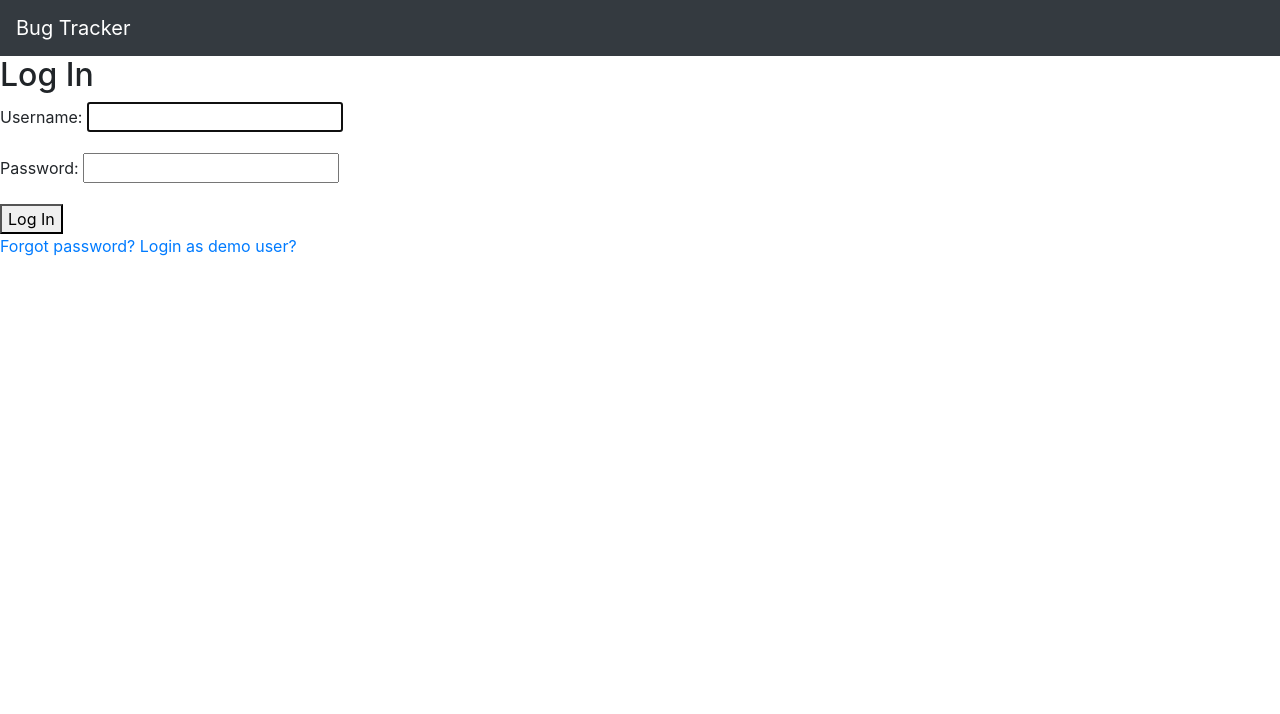
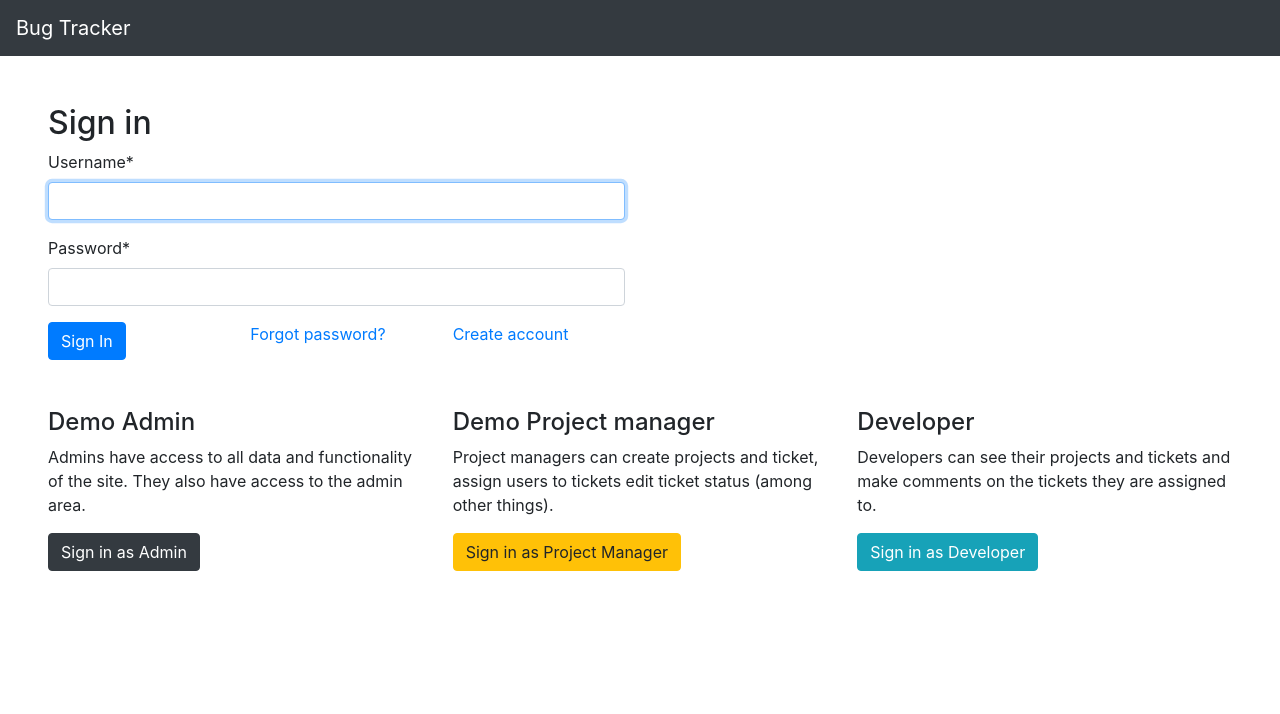
Before and after one commit to KristianMSchmidt/django-bugtracker, a Django app: page /accounts/login/ in a window 1280 px wide. Shown: the top 714 px of the page. Run offline with Django 3.2, Linux system fonts and the light colour scheme; parts of the project's set-up code (start-up, migrations or seed data) failed here and were passed over; some libraries are stand-ins or nearby versions.

Commit message:
login page css

```diff
--- a/config/settings.py
+++ b/config/settings.py
@@ -43,6 +43,7 @@ INSTALLED_APPS = [
 
     # Third-party
     'debug_toolbar',
+    'crispy_forms',
 
     # Local
     'notifications',
@@ -51,6 +52,8 @@ INSTALLED_APPS = [
     'projects.apps.ProjectsConfig',
     'tickets.apps.TicketsConfig',
 ]
+
+CRISPY_TEMPLATE_PACK = 'bootstrap4'
 
 MIDDLEWARE = [
     'django.middleware.security.SecurityMiddleware',
@@ -153,7 +156,7 @@ AUTH_USER_MODEL = 'accounts.CustomUser'
 
 # over-riding default redirect urls
 LOGIN_REDIRECT_URL = 'dashboard'
-LOGOUT_REDIRECT_URL = 'demo_login'
+LOGOUT_REDIRECT_URL = 'login'
 
 EMAIL_BACKEND = 'django.core.mail.backends.console.EmailBackend'
 
--- a/pages/urls.py
+++ b/pages/urls.py
@@ -1,10 +1,9 @@
 from django.urls import path
-from .views import DemoLoginView, DashboardView, AboutView, UserListView, UserDetailView
+from .views import DashboardView, AboutView, UserListView, UserDetailView
 
 urlpatterns = [
     path('personel/', UserListView.as_view(), name='user_list'),
     path('personel/<str:username>/', UserDetailView.as_view(), name='user_detail'),
     path('about/', AboutView.as_view(), name='about'),
     path('', DashboardView.as_view(), name='dashboard'),
-    path('demo-login/', DemoLoginView.as_view(), name='demo_login')
 ]
--- a/pages/views.py
+++ b/pages/views.py
@@ -10,9 +10,6 @@ from projects.models import Project
 from django.contrib.auth.mixins import LoginRequiredMixin
 from django.db.models import Count
 from notifications.models import Notification
-
-class DemoLoginView(TemplateView):
-    template_name = 'demo_login.html'
 
 class AboutView(TemplateView):
     template_name = 'about.html'
--- a/templates/dashboard.html
+++ b/templates/dashboard.html
@@ -21,13 +21,10 @@
             </div>
         </div>
     </div>
-
 {% endblock content %}
 
 
-
 {% block javascript %}
-
     <!-- JS chart library -->
     <script src="https://cdnjs.cloudflare.com/ajax/libs/Chart.js/2.7.1/Chart.bundle.min.js"></script>
 
--- a/templates/registration/login.html
+++ b/templates/registration/login.html
@@ -1,16 +1,61 @@
 {% extends '_base.html' %}
-
+{% load crispy_forms_tags %}
 {% block title %}Log In{% endblock title %}
 
 {% block content %}
-<h2>Log In</h2>
-<form method="post">
-    {% csrf_token %}
-    {{ form.as_p }}
-    <button type="submit">Log In</button>
-</form>
-<a href="{% url 'password_reset' %}">Forgot password?</a>
-<a href="{% url 'demo_login' %}">Login as demo user?</a>
 
+<div class="container-fluid p-5">
 
+    <h2>Sign in</h2>
+    <div class="row mb-5">
+        <div class="col-12 col-md-6">
+            <form method="post">
+                {% csrf_token %}
+                {{ form|crispy }}
+                <div class="row">
+                    <div class="col-4">
+                        <button class="btn btn-primary" type="submit">Sign In</button>
+                    </div>
+                    <div class="col-4">
+                        <a href="{% url 'password_reset' %}">Forgot password?</a>
+                    </div>
+                    <div class="col-4">
+                        <a href="{% url 'signup' %}">Create account</a>
+                    </div>
+                </div>
+            </form>
+        </div>
+    </div>
+
+    <div class="row mb-5">
+        <div class="col-12 col-md-4 mb-5">
+            <h4>Demo Admin</h4>
+            <p>Admins have access to all data and functionality of the site. They also have access to the admin area.</p>
+            <form action="{% url 'login' %}" method="POST"> {% csrf_token %}
+                <input type="hidden" name="username" value="demo_admin">
+                <input type="hidden" name="password" value="Stjerne1">
+                <button class="btn btn-dark" type="submit" value="Sign In">Sign in as Admin</button>
+            </form>
+        </div>
+        <div class="col-12 col-md-4 mb-5">
+            <h4>Demo Project manager</h4>
+            <p>Project managers can create projects and ticket, assign users to tickets edit ticket status (among other things).</p>
+            <form action="{% url 'login' %}" method="POST"> {% csrf_token %}
+                <input type="hidden" name="username" value="demo_pm">
+                <input type="hidden" name="password" value="Stjerne1">
+                <button class="btn btn-warning" type="submit" value="Sign In">Sign in as Project Manager</button>
+            </form>
+        </div>
+        <div class="col-12 col-md-4 mb-5">
+            <h4>Developer</h4>
+            <p>Developers can see their projects and tickets and make comments on the tickets they are assigned to.</p>
+            <form action="{% url 'login' %}" method="POST"> {% csrf_token %}
+                <input type="hidden" name="username" value="demo_dev">
+                <input type="hidden" name="password" value="Stjerne1">
+                <button class="btn btn-info" type="submit" value="Sign In">Sign in as Developer</button>
+            </form>
+        </div>
+
+    </div>
+</div>
 {% endblock content %}
```
Also changed, not shown: pages/tests.py (+0 -17 lines), templates/demo_login.html (deleted, +0 -30 lines), 2 other files.
